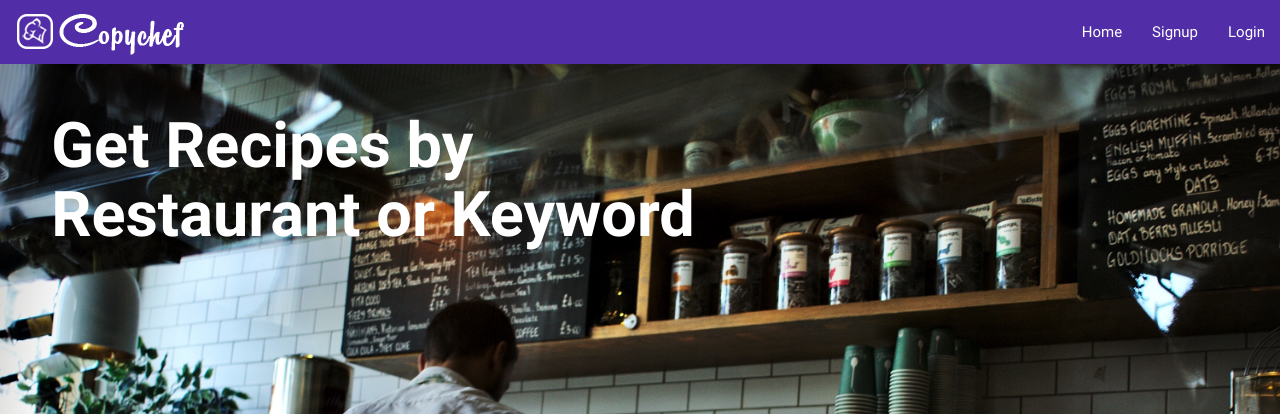
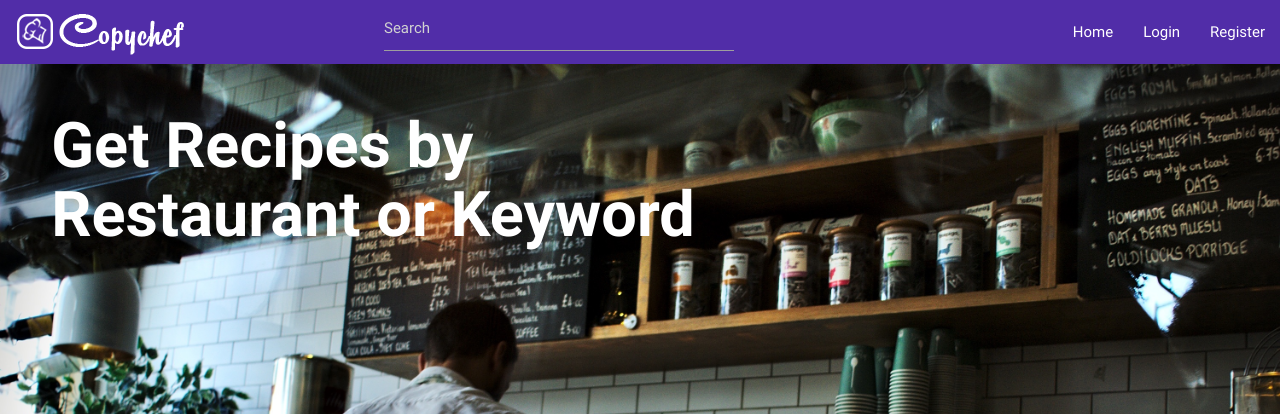
Before and after one commit to CopyChef/CopyChef, a Node server app: page / in a window 1280 px wide. Shown: the top 420 px of the page. Run offline with Node 20, Linux system fonts and the light colour scheme; data that the repository does not hold is empty; some libraries are stand-ins or nearby versions.

Commit message:
updated navbar, created new search stylesheet

```diff
--- /dev/null
+++ b/public/stylesheets/search.css
@@ -0,0 +1,22 @@
+  .nav-wrapper input {
+      width: 350px;
+      position: absolute;
+      left: 30%;
+      top: 5px;
+  }
+.ui-autocomplete{
+    background:#fff;
+    width: 350px;
+}
+.ui-menu-item {
+  margin-top: 10px;
+  color: #000;
+  font-weight: 500;
+  font-size: 1rem;
+  border-bottom: 1px solid #ccc;
+  padding: 15px;
+  margin: 0 0 0 0;
+}
+.ui-menu-item:hover {
+background:#f5f5f5;
+}
--- a/views/layout.hbs
+++ b/views/layout.hbs
@@ -11,45 +11,40 @@
   <link rel="stylesheet" href="/stylesheets/materialize.min.css" media="screen" title="no title" charset="utf-8">
   <script type="text/javascript" src="/javascripts/materialize.min.js"></script>
   <link rel="stylesheet" href="/stylesheets/styles.css" media="screen" title="no title" charset="utf-8">
+  <link rel="stylesheet" href="/stylesheets/search.css">
 <link rel="shortcut icon" type="image/png" href="/favico.png"/>
   <meta charset="utf-8">
   <title>CopyChef</title>
 </head>
-
 <body>
+<!-- Start of nav -->
 <nav>
-    <div class="navbar-wrapper">
+  <div class="nav-wrapper">
     <a href="/" class="brand-logo"><img src="/media/logo.png"></a>
-      <!-- <form>
-                <div class="input-field">
-                  <input id="search" type="search" required>
-                  <label for="search"><i class="material-icons">search</i></label>
-                  <i class="material-icons">close</i>
-                </div>
-            </form> -->
-      <!-- <a href="#" data-activates="mobile-demo" class="button-collapse"><i class="material-icons">menu</i></a> -->
-
-        <!-- <div class="searchbar"><input type="text" placeholder="search"></input></div> -->
-
-            <!-- <form id="all-search-form" method="get">
-              <input type="text" name="keyword" placeholder="Enter search terms" id="all_search_auto_complete">
-              <button type="submit" class="search-button">
-                <i class="material-icons">search</i>
-              </button>
-            </form> -->
 
 
-      <ul class="right">
+    <form id="all-search-form" method="get">
+    <input type="text" name="keyword" class="searchbox" placeholder="Search" id="all_search_auto_complete"></input>
+
+      <!-- <button class="search-button" type="submit" value="Search by anything!">Search</button> -->
+
+    </form>
+
+
+    <ul id="nav-mobile" class="right">
       <li><a href="/">Home</a></li>
       {{#if user}}
       <li><a href="/account/logout">Logout</a></li>
       {{else}}
-        <li><a href="/account/register">Signup</a></li>
       <li><a href="/account/login">Login</a></li>
+      <li><a href="/account/register">Register</a></li>
       {{/if}}
     </ul>
   </div>
 </nav>
+
+<!-- end of nav -->
+
   <!-- {{#if user}}
       Welcome, {{user.username}}! What do you want to make today?
       {{else}}
```
Lines whose indentation alone changed are shown as unchanged.
